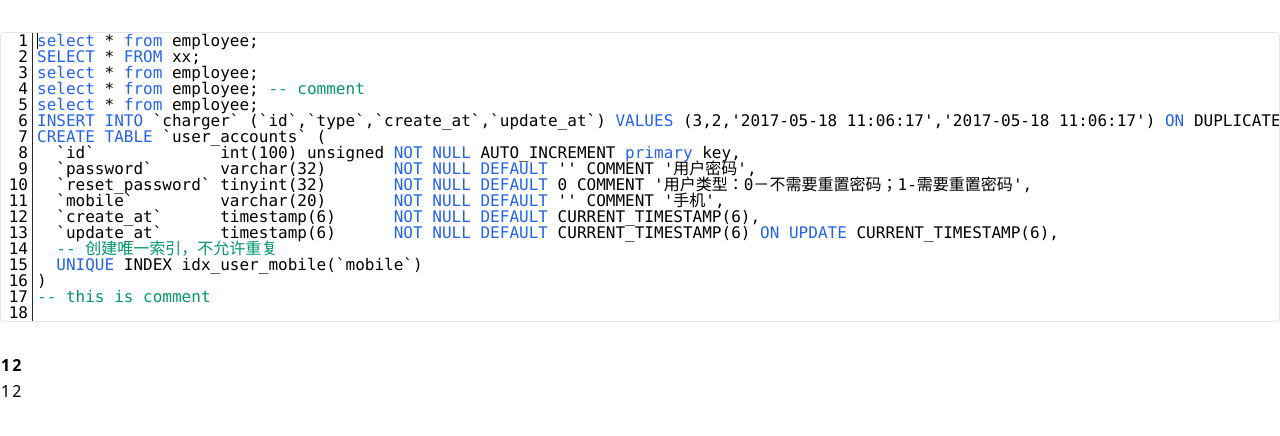
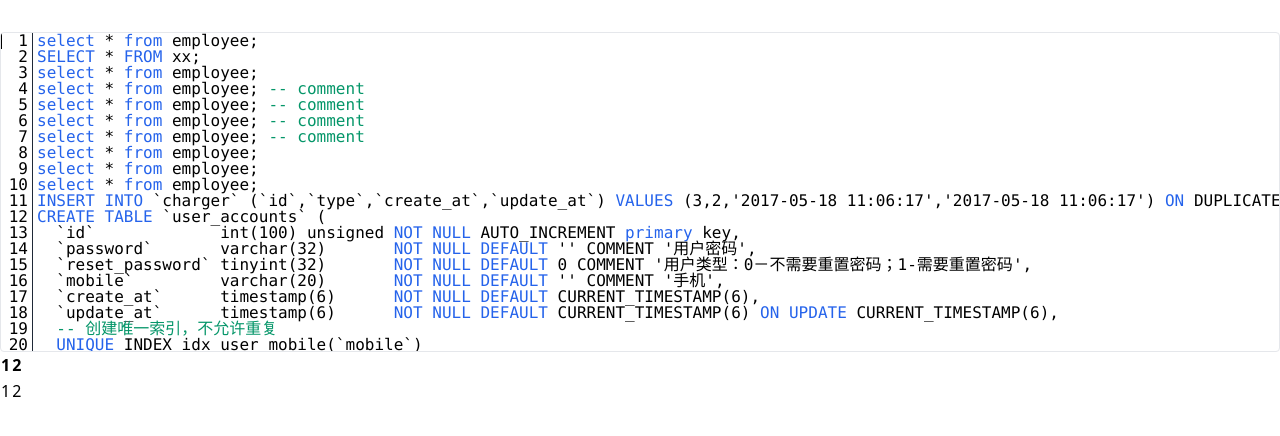
Before and after one commit to g0ne150/tiny-sql-editor, a Vue app: page / in a window 1280 px wide. Shown: the top 436 px of the page. Built offline with nearby package versions, Linux system fonts and the light colour scheme.

Commit message:
FIX cursor relocation issue

```diff
--- a/src/App.vue
+++ b/src/App.vue
@@ -11,6 +11,11 @@ import TinySqlEditor from "./components/TinySqlEditor/TinySqlEditor.vue";
 SELECT * FROM xx;
 select * from employee;
 select * from employee; -- comment
+select * from employee; -- comment
+select * from employee; -- comment
+select * from employee; -- comment
+select * from employee;
+select * from employee;
 select * from employee;
 INSERT INTO `charger` (`id`,`type`,`create_at`,`update_at`) VALUES (3,2,'2017-05-18 11:06:17','2017-05-18 11:06:17') ON DUPLICATE KEY UPDATE `id`=VALUES(`id`), `type`=VALUES(`type`), `update_at`=VALUES(`update_at`);
 CREATE TABLE `user_accounts` (
@@ -24,6 +29,10 @@ CREATE TABLE `user_accounts` (
   UNIQUE INDEX idx_user_mobile(`mobile`)
 )
 -- this is comment
+-- this is comment
+-- this is comment
+-- this is comment
+-- this is comment
 "
     />
 </template>
--- a/src/components/TinySqlEditor/Editor/Cursor.vue
+++ b/src/components/TinySqlEditor/Editor/Cursor.vue
@@ -1,18 +1,17 @@
 <script setup lang="ts">
-import { computed } from "@vue/reactivity";
 
 const props = defineProps<{
-    xIndex: number,
-    yIndex: number,
+    top: number,
+    left: number,
 }>()
 
-const top = computed(() => props.yIndex + "rem")
-const left = computed(() => (props.xIndex * 9.63333333) + 36 + "px")
+// const top = computed(() => props.yIndex + "rem")
+// const left = computed(() => (props.xIndex * 9.63333333) + 36 + "px")
 
 </script>
 
 <template>
-    <div :style="{ top: top, left: left }" class="cursor absolute h-4 bg-black"></div>
+    <div :style="{ top: top + 'rem', left: left + 'px' }" class="cursor absolute h-4 bg-black"></div>
 </template>
 
 <style scoped>
--- a/src/components/TinySqlEditor/Editor/Editor.vue
+++ b/src/components/TinySqlEditor/Editor/Editor.vue
@@ -1,4 +1,5 @@
 <script setup lang="ts">
+
 import { computed, ref } from "vue";
 import Line from "./Line.vue";
 import Cursor from "./Cursor.vue";
@@ -10,6 +11,7 @@ const lines = computed(() => props.text ? props.text.split('\n') : [])
 
 const curYIndex = ref(0)
 const curXIndex = ref(0)
+const left = ref(0)
 
 const onCurserCoordinateChange = (x: number, y: number) => {
     curXIndex.value = x
@@ -19,24 +21,26 @@ const onCurserCoordinateChange = (x: number, y: number) => {
 </script>
 
 <template>
-    <div class="container mx-auto h-80 overflow-auto mt-8">
+    <div class="container mx-auto h-80 overflow-auto mt-8 border rounded">
         <div class="min-h-full">
-            <div class="relative cursor-text border font-mono min-h-full rounded overflow-auto">
+            <div class="line-wrap relative cursor-text font-mono min-h-full">
                 <Line
                     v-for="(line, index) in lines"
                     :text="line"
                     :y-index="index"
                     @on-change="value => console.log(value)"
-                    @on-cursor-position-change="({ xIndex, yIndex }) => {
+                    @on-cursor-position-change="({ xIndex, yIndex, leftOffset }) => {
                         onCurserCoordinateChange(xIndex, yIndex)
+                        left = leftOffset
                     }"
                 />
-                <!-- FIXME 中文光标定位存在问题 -->
-                <Cursor :x-index="curXIndex" :y-index="curYIndex" />
+                <Cursor :left="left" :top="curYIndex" />
             </div>
         </div>
     </div>
 </template>
 
 <style scoped>
+.line-wrap {
+}
 </style>
--- a/src/components/TinySqlEditor/Editor/Line.vue
+++ b/src/components/TinySqlEditor/Editor/Line.vue
@@ -1,4 +1,4 @@
-<script lang="ts">
+<script setup lang="ts">
 
 import { computed, ComputedRef } from "@vue/reactivity";
 import { Token, tokenize, classNameMap } from "./Tokenize";
@@ -8,19 +8,6 @@ interface ICharView extends Token {
     yIndex: number
 }
 
-const charViewCreator = (targetList: ICharView[], token: Token, char: string, yIdx: number, curXIdx: number): number => {
-    targetList.push({
-        char: char,
-        xIndex: curXIdx,
-        yIndex: yIdx,
-        ...token
-    })
-    return curXIdx + 1
-}
-
-</script>
-<script setup lang="ts">
-
 const props = defineProps<{
     text: string
     yIndex: number
@@ -28,32 +15,39 @@ const props = defineProps<{
 
 const emits = defineEmits<{
     (e: 'onChange', value: string): void
-    (e: 'onCursorPositionChange', value: { xIndex: number, yIndex: number }): void
+    (e: 'onCursorPositionChange', value: { xIndex: number, yIndex: number, leftOffset: number }): void
 }>()
 
 const charViews: ComputedRef<ICharView[]> = computed(() => {
     const res: ICharView[] = []
     let xIdx = 0;
     const tokens = tokenize(props.text)
-    tokens.forEach((token, index) => {
+    tokens.forEach(token => {
         token.text.split("").forEach(char => {
-            xIdx = charViewCreator(res, token, char, props.yIndex, xIdx)
+            res.push({
+                ...token,
+                char,
+                xIndex: xIdx,
+                yIndex: props.yIndex
+            })
+            xIdx++
         })
     })
     return res;
 })
 
-const onLineClick = (e: any) => {
-    let xIdx = e.target?.getAttribute("data-x-index")
-    xIdx = xIdx === null ? xIdx = charViews.value.length : parseInt(xIdx)
-    emits('onCursorPositionChange', { yIndex: props.yIndex, xIndex: xIdx })
+const onLineClick = (e: MouseEvent) => {
+    const clickTarget = e.target as HTMLElement
+    let xIdxStr = clickTarget.getAttribute("data-x-index")
+    const xIdx = xIdxStr === null ? charViews.value.length : parseInt(xIdxStr)
+    emits('onCursorPositionChange', { yIndex: props.yIndex, xIndex: xIdx, leftOffset: clickTarget.offsetLeft })
 }
 </script>
 
 
 
 <template>
-    <div class="line-view whitespace-nowrap" @click="onLineClick">
+    <div class="line-view whitespace-nowrap pr-4" @click="onLineClick">
         <span
             class="line-number border-r border-gray-800 mr-1 pr-1 text-right inline-block cursor-default select-none"
         >{{ yIndex + 1 }}</span>
@@ -68,6 +62,10 @@ const onLineClick = (e: any) => {
 <style scoped>
 .line-view {
     line-height: 100%;
+    display: table;
+}
+.line-view span {
+    /* display: inline-flex; */
 }
 .line-number {
     min-width: 2rem;
```
